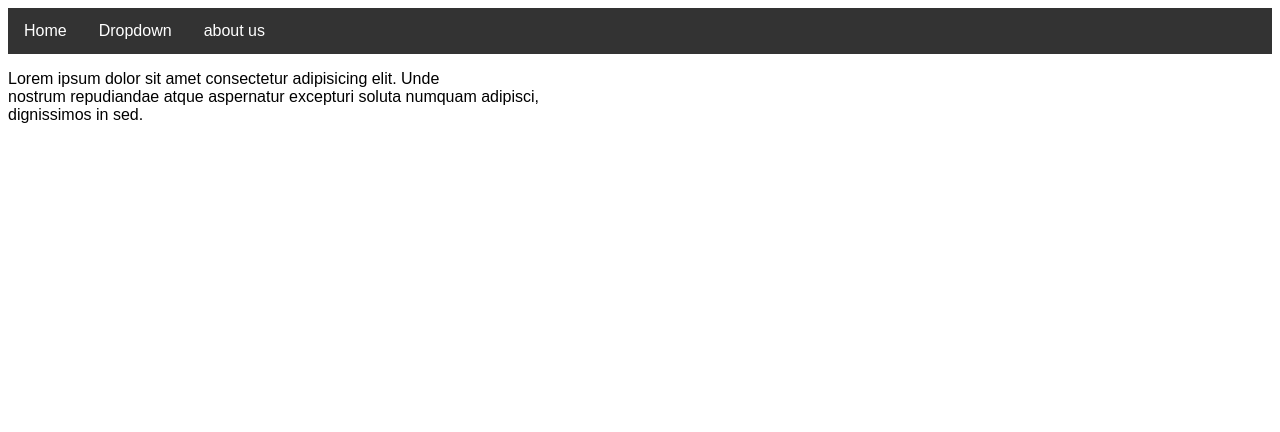
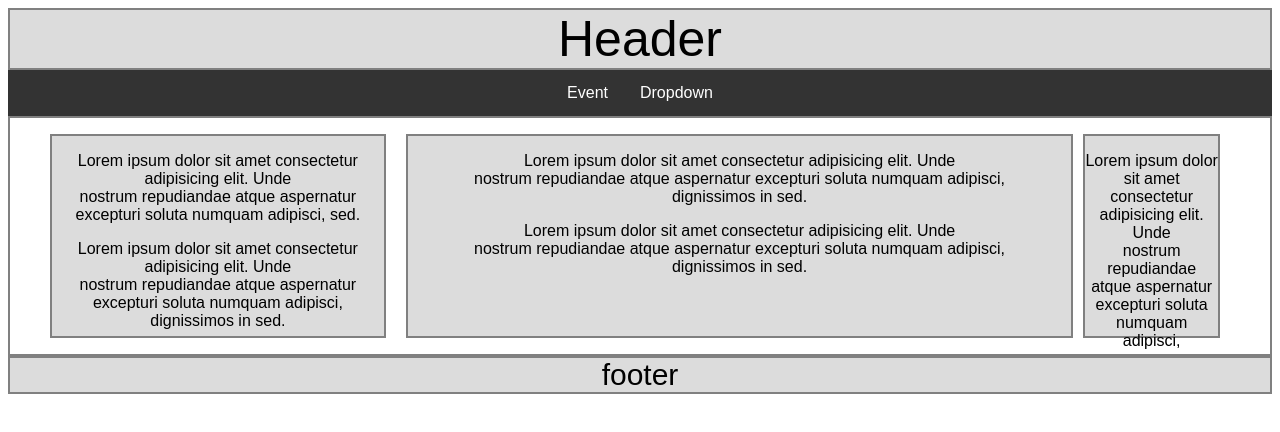
Before and after one commit to monika-ghimire/menu, a plain HTML site: page index.html in a window 1280 px wide. Drawn offline with Linux system fonts and the light colour scheme.

Commit message:
page layout compelet

```diff
--- /dev/null
+++ b/css/style.css
@@ -0,0 +1,131 @@
+.header
+{
+  background: gainsboro;
+  border:2px solid gray;
+  text-align: center;
+  font-size:50px;
+
+}
+.header:hover
+
+{
+  background-color: aqua;
+}
+
+
+/* here navbar style */
+body {
+    font-family: Arial, Helvetica, sans-serif;
+  }
+
+  .navbar {
+
+    background-color: #333;
+    text-align: center;
+    display: flex;
+    justify-content: center;
+
+  }
+
+  .navbar a {
+
+    font-size: 16px;
+    color: white;
+    text-align: center;
+    padding: 14px 16px;
+    text-decoration: none;
+  }
+
+
+  .dropdown .dropbtn {
+    font-size: 16px;
+    border: none;
+    outline: none;
+    color: white;
+    padding: 14px 16px;
+    background-color: inherit;
+    font-family: inherit;
+
+  }
+
+  .navbar a:hover, .dropdown:hover .dropbtn {
+    background-color: red;
+  }
+
+  .dropdown-content {
+    display: none;
+    position: absolute;
+    background-color: #f9f9f9;
+    min-width: 160px;
+  }
+
+  .dropdown-content a {
+    float: none;
+    color: black;
+    padding: 12px 16px;
+    text-decoration: none;
+    display: block;
+    text-align: left;
+  }
+
+  .dropdown-content a:hover {
+    background-color: #ddd;
+  }
+
+  .dropdown:hover .dropdown-content {
+    display: block;
+  }
+
+  /* here contentHolder style */
+  .contentHolder
+{
+  border: 2px solid gray;
+}
+  .contentHolder ul{
+    display:flex;
+  }
+
+  .contentHolder li
+{
+background-color: gainsboro;
+border:2px solid gray;
+text-align: center;
+list-style: none;
+}
+.right
+{
+  height:200px;
+  width:50%;
+margin-right:20px;
+}
+.center
+{
+  height:200px;
+  width:100%;
+  margin-right:10px;
+}
+.left
+{
+  height:200px;
+  width:20%;
+  margin-right:50px;
+
+}
+.contentHolder li:hover
+{
+  background-color: aqua;
+  border-radius:5%;
+}
+/* here footer style */
+.footer
+{
+  background: gainsboro;
+  border:2px solid gray;
+  text-align: center;
+  font-size:30px;
+}
+.footer:hover
+
+{
+  background-color: aqua;
+}
--- a/index.html
+++ b/index.html
@@ -6,28 +6,57 @@
     <meta name="viewport" content="width=device-width, initial-scale=1.0">
     <title>Document</title>
 </head>
-<link rel="stylesheet" href="style.css">
+<link rel="stylesheet" href="./css/style.css">
 <body>
+
+      <div id="webLayout">
+        <!-- here our header -->
+        <div class="header">Header</div>
+        <!-- here navbar -->
         <div class="navbar">
-        <a href="#home">Home</a>
+          <a href="#Event">Event</a>
           <div class="dropdown">
               <button class="dropbtn">Dropdown
-              <!-- <i class="fa fa-caret-down"></i> -->
+
               </button>
               <div class="dropdown-content">
-              <a href="#">about event</a>
                 <a href="#">hambuger menu</a>
-              <a href="#">some animaion</a>
+                <a href="#">Scroll bar</a>
               </div>
             </div>
-        <a href="#news">about us</a>
 
+        </div>
+        <!-- here content -->
+        <div class="contentHolder">
+          <ul>
+            <li class="right"> <p>Lorem ipsum dolor sit amet consectetur adipisicing elit. Unde
+              <br>
+             nostrum repudiandae atque aspernatur excepturi soluta numquam adipisci,
+              sed.</p>
+             <p>Lorem ipsum dolor sit amet consectetur adipisicing elit. Unde
+              <br>
+             nostrum repudiandae atque aspernatur excepturi soluta numquam adipisci,
+             <br> dignissimos in sed.</p></li>
+            <li class="center"> <p>Lorem ipsum dolor sit amet consectetur adipisicing elit. Unde
+              <br>
+             nostrum repudiandae atque aspernatur excepturi soluta numquam adipisci,
+             <br> dignissimos in sed.</p>
+             <p>Lorem ipsum dolor sit amet consectetur adipisicing elit. Unde
+              <br>
+             nostrum repudiandae atque aspernatur excepturi soluta numquam adipisci,
+             <br> dignissimos in sed.</p></li>
+            <li class="left"> <p>Lorem ipsum dolor sit amet consectetur adipisicing elit. Unde
+              <br>
+             nostrum repudiandae atque aspernatur excepturi soluta numquam adipisci,
+             </p></li>
+          </ul>
+        </div>
+        <!-- and last footer -->
+        <diV class="footer">footer</diV>
       </div>
 
 
-      <p>Lorem ipsum dolor sit amet consectetur adipisicing elit. Unde
-          <br>
-         nostrum repudiandae atque aspernatur excepturi soluta numquam adipisci,
-         <br> dignissimos in sed.</p>
+
+
 </body>
 </html>
--- a/style.css
+++ /dev/null
@@ -1,61 +0,0 @@
-body {
-    font-family: Arial, Helvetica, sans-serif;
-  }
-
-  .navbar {
-    overflow: hidden;
-    background-color: #333;
-  }
-
-  .navbar a {
-    float: left;
-    font-size: 16px;
-    color: white;
-    text-align: center;
-    padding: 14px 16px;
-    text-decoration: none;
-  }
-
-  .dropdown {
-    float: left;
-    overflow: hidden;
-  }
-
-  .dropdown .dropbtn {
-    font-size: 16px;
-    border: none;
-    outline: none;
-    color: white;
-    padding: 14px 16px;
-    background-color: inherit;
-    font-family: inherit;
-    margin: 0;
-  }
-
-  .navbar a:hover, .dropdown:hover .dropbtn {
-    background-color: red;
-  }
-
-  .dropdown-content {
-    display: none;
-    position: absolute;
-    background-color: #f9f9f9;
-    min-width: 160px;
-  }
-
-  .dropdown-content a {
-    float: none;
-    color: black;
-    padding: 12px 16px;
-    text-decoration: none;
-    display: block;
-    text-align: left;
-  }
-
-  .dropdown-content a:hover {
-    background-color: #ddd;
-  }
-
-  .dropdown:hover .dropdown-content {
-    display: block;
-  }
```
Also changed, not shown: 1 other file. Lines whose indentation alone changed are shown as unchanged.
